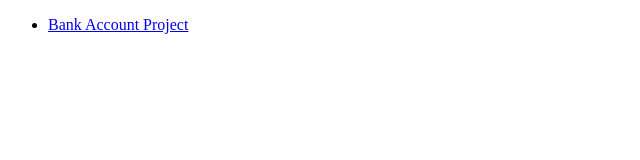
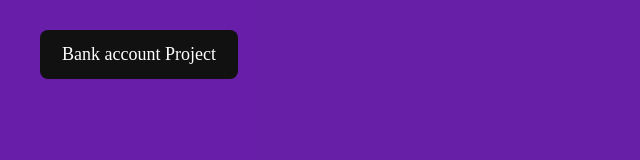
Before and after one commit to sreya-builds/Advanced-Javascript-Topics-, a plain HTML site: page index.html in a window 1280 px wide. Shown: the whole page, without its empty margins (0-640 px from the left). Drawn offline with Linux system fonts and the light colour scheme.

Commit message:
new file

```diff
--- a/index.html
+++ b/index.html
@@ -3,11 +3,12 @@
 <head>
     <meta charset="UTF-8">
     <meta name="viewport" content="width=device-width, initial-scale=1.0">
+    <link rel="stylesheet" href="style.css">
     <title>OOPS CONCEPT</title>
 </head>
 <body>
-    <ul>
-        <li><a href="Constructor Projects/Bank Account Projects/index.html">Bank Account Project</a></li>
-    </ul>
+    <div class="btn-container">
+    <a href="./Constructor Projects/Bank Account Projects/index.html" class="btn">Bank account Project</a>
+    </div>
 </body>
 </html>
--- /dev/null
+++ b/style.css
@@ -0,0 +1,37 @@
+* {
+  box-sizing: border-box;
+  margin: 0;
+  padding: 0;
+}
+
+html, body {
+  height: 100%;
+  width: 100%;
+  background-color: rgba(104, 31, 168, 0.963);
+  overflow: hidden;
+}
+.btn-container {
+    display: flex;
+    flex-wrap: wrap;
+    gap: 15px;
+    margin:30px 0 0 40px;
+
+}
+
+.btn {
+    padding: 12px 20px;
+    background: #111;
+    color: white;
+    text-decoration: none;
+    border-radius: 8px;
+    font-size: 18px;
+    transition: 0.3s;
+    border: 2px solid transparent;
+}
+
+.btn:hover {
+    background: white;
+    color: black;
+    border-color: black;
+    transform: translateY(-3px);
+}
```
